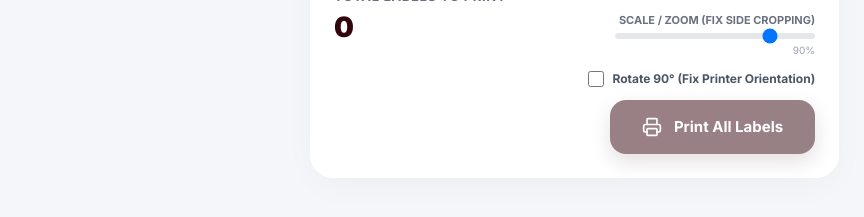
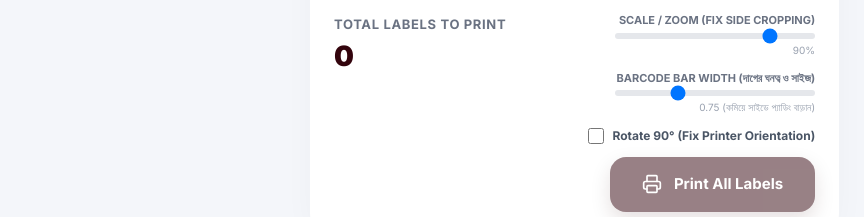
Before and after one commit to rimallifestyle/pos.rimallifestyle.store, a Next.js app: page /barcodes in a window 1280 px wide. Shown: the part 1102-1319 px from the top of the page, without its empty margins (0-864 px from the left). Built offline with nearby package versions, Linux system fonts and the light colour scheme; no server answers; the database is empty.

Commit message:
fix(barcodes): adjust default barcode width to 0.75 with quiet zone margin and width slider for thermal stickers

```diff
--- a/src/app/(dashboard)/barcodes/page.tsx
+++ b/src/app/(dashboard)/barcodes/page.tsx
@@ -21,6 +21,7 @@ export default function BarcodeCenterPage() {
   const [verticalOffset, setVerticalOffset] = useState(16);
   const [horizontalOffset, setHorizontalOffset] = useState(0);
   const [scaleOffset, setScaleOffset] = useState(90);
+  const [barcodeWidth, setBarcodeWidth] = useState(0.75);
 
   // Scanner Live Test State
   const [testScanInput, setTestScanInput] = useState('');
@@ -142,7 +143,7 @@ export default function BarcodeCenterPage() {
         }
         .barcode-sticker svg {
           shape-rendering: crispEdges !important;
-          max-width: 95% !important;
+          max-width: 90% !important;
           height: auto !important;
           display: block;
           margin: 0 auto;
@@ -341,6 +342,19 @@ export default function BarcodeCenterPage() {
                   />
                   <span className="text-[10px] text-gray-400">{scaleOffset}%</span>
                 </div>
+                <div className="flex flex-col items-end gap-1 w-full max-w-[200px]">
+                  <label className="text-[11px] font-bold text-gray-500 uppercase">Barcode Bar Width (দাগের ঘনত্ব ও সাইজ)</label>
+                  <input
+                    type="range"
+                    min="0.6"
+                    max="1.1"
+                    step="0.05"
+                    value={barcodeWidth}
+                    onChange={(e) => setBarcodeWidth(Number(e.target.value))}
+                    className="w-full h-1.5 bg-gray-200 rounded-lg appearance-none cursor-pointer"
+                  />
+                  <span className="text-[10px] text-gray-400">{barcodeWidth} (কমিয়ে সাইডে প্যাডিং বাড়ান)</span>
+                </div>
                 <label className="flex items-center gap-2 text-[12px] font-bold text-gray-600 cursor-pointer hover:text-gray-900 transition-colors">
                   <input type="checkbox" checked={isRotated} onChange={e => setIsRotated(e.target.checked)} className="w-4 h-4 rounded border-gray-300 text-[#33040D] focus:ring-[#33040D]" />
                   Rotate 90° (Fix Printer Orientation)
@@ -388,19 +402,19 @@ export default function BarcodeCenterPage() {
                         <p className="text-[10px] font-bold text-black leading-tight truncate">{item.name}</p>
                       </div>
                       <p className="text-[9px] font-medium text-black leading-none mt-0.5">{item.size} / {item.color}</p>
-                      <div className="w-full flex justify-center items-center my-0.5 max-w-full px-1 overflow-hidden">
+                      <div className="w-full flex justify-center items-center my-0.5 max-w-full px-2 overflow-hidden">
                         <Barcode
                           value={item.sku}
                           format="CODE128"
-                          width={1.0}
-                          height={24}
+                          width={barcodeWidth}
+                          height={22}
                           fontSize={9}
                           displayValue={true}
                           textMargin={1}
                           font="monospace"
                           background="#ffffff"
                           lineColor="#000000"
-                          margin={2}
+                          margin={4}
                         />
                       </div>
                       <p className="text-[14px] font-black text-black leading-none mt-1 flex items-baseline justify-center gap-1">
```
